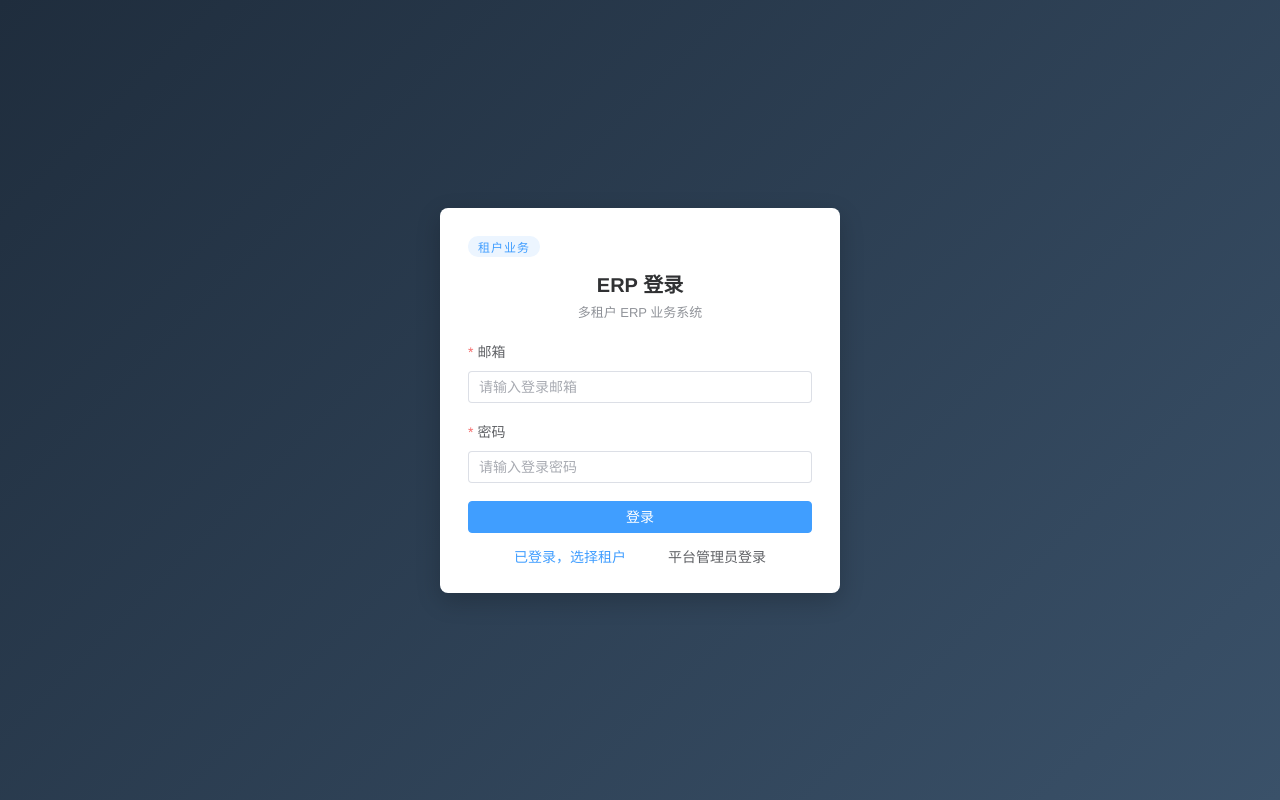
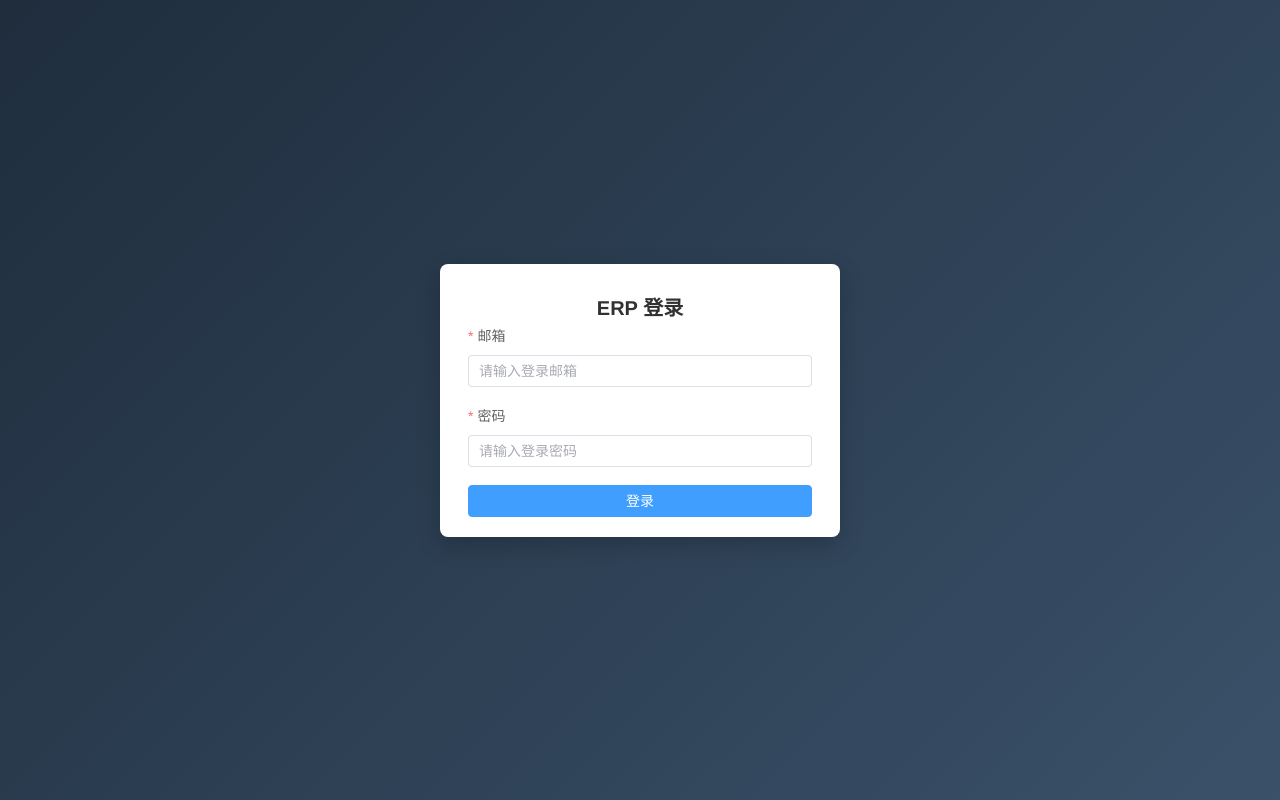
Before and after one commit to shuaigemeng1-ui/erp, a Vue app in the folder frontend/: page /login in a window 1280 px wide. Built offline with nearby package versions, Linux system fonts and the light colour scheme; no server answers.

Commit message:
fix(auth): 清理租户登录页的平台管理员入口与多余文案

```diff
--- a/frontend/src/views/auth/LoginView.vue
+++ b/frontend/src/views/auth/LoginView.vue
@@ -1,7 +1,7 @@
 <script setup lang="ts">
 import { onMounted, reactive, ref } from 'vue'
 import { useRoute, useRouter } from 'vue-router'
-import { ElMessage, type FormInstance, type FormRules } from 'element-plus'
+import type { FormInstance, FormRules } from 'element-plus'
 import { refreshCsrfToken } from '@/api/http'
 import { useAuthStore } from '@/stores/auth'
 import { useEnterSession } from '@/composables/useEnterSession'
@@ -54,22 +54,12 @@ async function submit(): Promise<void> {
   }
 }
 
-function goTenantSelect(): void {
-  if (auth.isAuthenticated) void router.push('/tenant-select')
-  else ElMessage.info('请先登录')
-}
-
-function goPlatformLogin(): void {
-  void router.push('/admin/login')
-}
 </script>
 
 <template>
   <div class="auth-page">
     <div class="auth-card">
-      <div class="auth-badge">租户业务</div>
       <h1 class="auth-title">ERP 登录</h1>
-      <p class="auth-subtitle">多租户 ERP 业务系统</p>
       <el-form ref="formRef" :model="form" :rules="rules" label-position="top" @submit.prevent="submit">
         <el-form-item label="邮箱" prop="email">
           <el-input
@@ -92,23 +82,6 @@ function goPlatformLogin(): void {
         </el-form-item>
         <el-button type="primary" :loading="loading" style="width: 100%" @click="submit">登录</el-button>
       </el-form>
-      <div class="auth-footer">
-        <el-button text type="primary" @click="goTenantSelect">已登录，选择租户</el-button>
-        <el-button text @click="goPlatformLogin">平台管理员登录</el-button>
-      </div>
     </div>
   </div>
 </template>
-
-<style scoped>
-.auth-badge {
-  display: inline-block;
-  padding: 2px 10px;
-  margin-bottom: 12px;
-  border-radius: 10px;
-  background: var(--el-color-primary-light-9);
-  color: var(--el-color-primary);
-  font-size: 12px;
-  letter-spacing: 1px;
-}
-</style>
```
Also changed, not shown: 76 other files (tests, documents, lock files or other folders).
